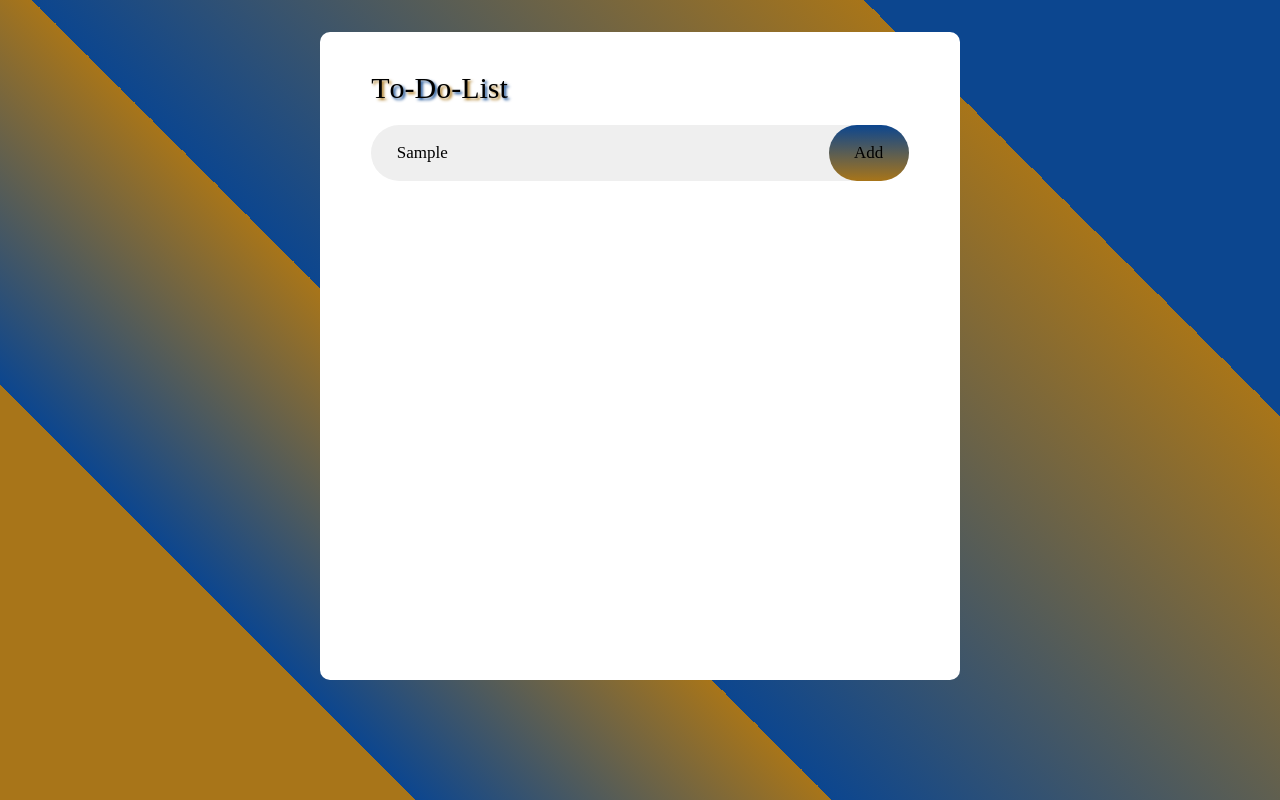
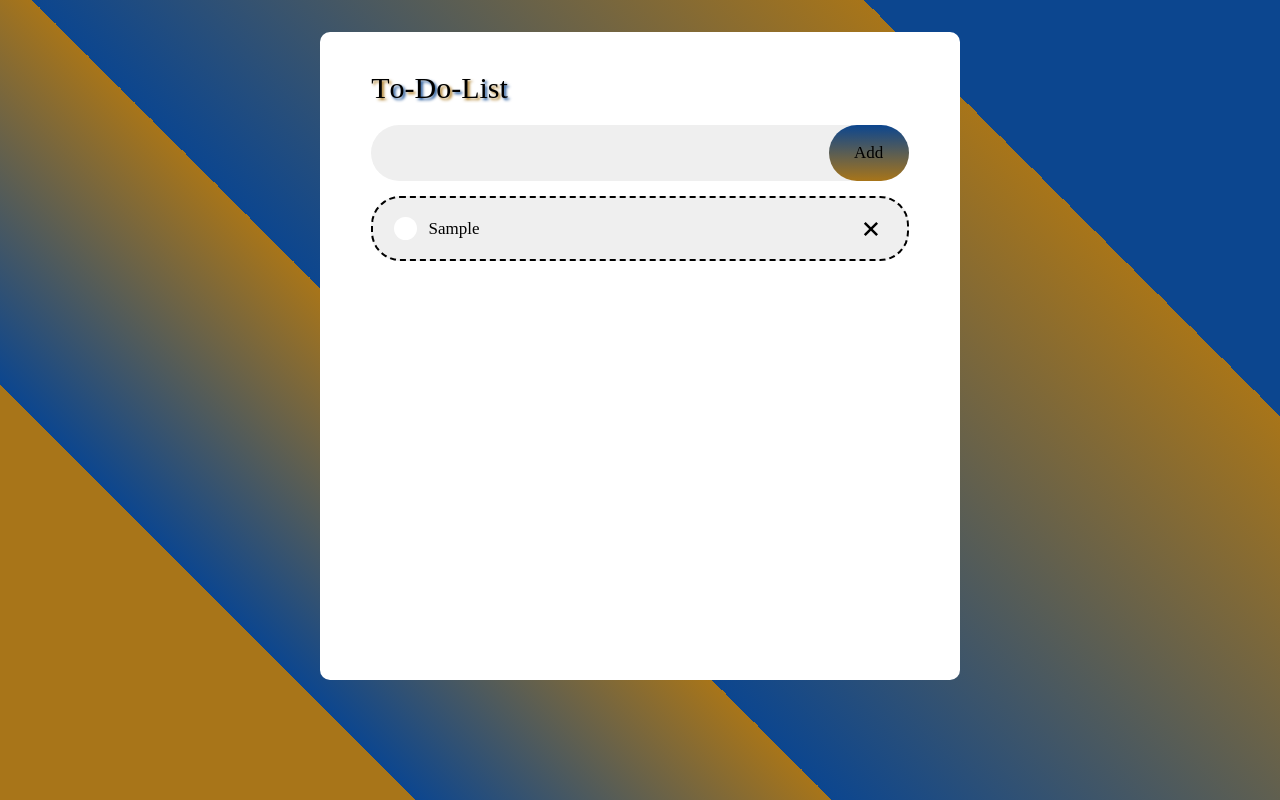
Before and after one commit to GiorgiBu/To-do-list, a plain HTML site: page index.html in a window 1280 px wide. Both pictures are taken after typing "Sample" into the empty fields and a click on the button "Add". Drawn offline with Linux system fonts and the light colour scheme.

Commit message:
return previous commit

```diff
--- a/css/style.css
+++ b/css/style.css
@@ -64,8 +64,8 @@
     width: 100%;
 }
 
-.w-100 {
-    width: 100%;
+.point-three-second-transition{
+    transition: all 0.3s ease-out;
 }
 
 
@@ -124,6 +124,12 @@
     border: 2px dashed black;
     transition: all 0.3s ease-out;
 }
+.added-to-do-li.checked{
+    background-color: #94b627;
+}
+.added-to-do-li.checked button.mark-circle{
+    background-color: #455511;
+}
 
 .added-to-do-li.checked {
     background-color: #94b627;
@@ -152,8 +158,10 @@
     background-color: white;
     cursor: pointer;
 }
-
-.delete-svg:hover {
+.delete-svg{
+    background-color: inherit;
+}
+.delete-svg:hover{
     transform: scale(1.2);
     transition: all 0.5s linear;
 }
--- a/js/index.js
+++ b/js/index.js
@@ -14,7 +14,46 @@ function addElementInArray(content) {
     console.log(data);
 }
 
-function addElement(e) {
+function createElementFromArray(objectToBeCreated){
+    let liElement = document.createElement("li");
+    liElement.classList.add("added-to-do-li", "d-flex", "justify-content-between", "align-items-center", "point-three-second-transition");
+
+    let liElementleftSide = document.createElement("div");
+    liElementleftSide.classList.add("li-left-side", "d-flex", "align-items-center");
+    liElement.insertAdjacentElement("afterbegin",liElementleftSide);
+
+    let checkCircle = document.createElement("button");
+    checkCircle.classList.add("mark-circle", "point-three-second-transition");
+    liElementleftSide.insertAdjacentElement("afterbegin", checkCircle);
+    checkCircle.addEventListener("click", (e) => {
+        checkCircle.closest(".added-to-do-li").classList.toggle("checked");
+        objectToBeCreated.isChecked = !objectToBeCreated.isChecked;
+        console.log(data);
+        console.log(objectToBeCreated);
+    });
+
+
+
+
+
+    let content = document.createElement("h5");
+    content.textContent = objectToBeCreated.content;
+    content.classList.add("li-text");
+    liElementleftSide.insertAdjacentElement("beforeend", content);
+
+
+    let deleteButtonWrapper = document.createElement("button");
+    deleteButtonWrapper.classList.add("d-flex", "delete-svg");
+    deleteButtonWrapper.insertAdjacentHTML("beforeend", `
+        <svg xmlns="http://www.w3.org/2000/svg" width="30" height="30" viewBox="0 0 24 24" style="fill: rgba(0, 0, 0, 1); cursor: pointer;"><path d="m16.192 6.344-4.243 4.242-4.242-4.242-1.414 1.414L10.535 12l-4.242 4.242 1.414 1.414 4.242-4.242 4.243 4.242 1.414-1.414L13.364 12l4.242-4.242z"></path></svg>
+    `);
+    liElement.insertAdjacentElement("beforeend", deleteButtonWrapper);
+
+
+    addedToDoUl.insertAdjacentElement("afterbegin",liElement);
+}
+
+function addElement(e){
     e.preventDefault();
     if (addInput.value.length < 5) {
         warning.classList.add("active");
```
Also changed, not shown: index.html (+13 -28 lines).
